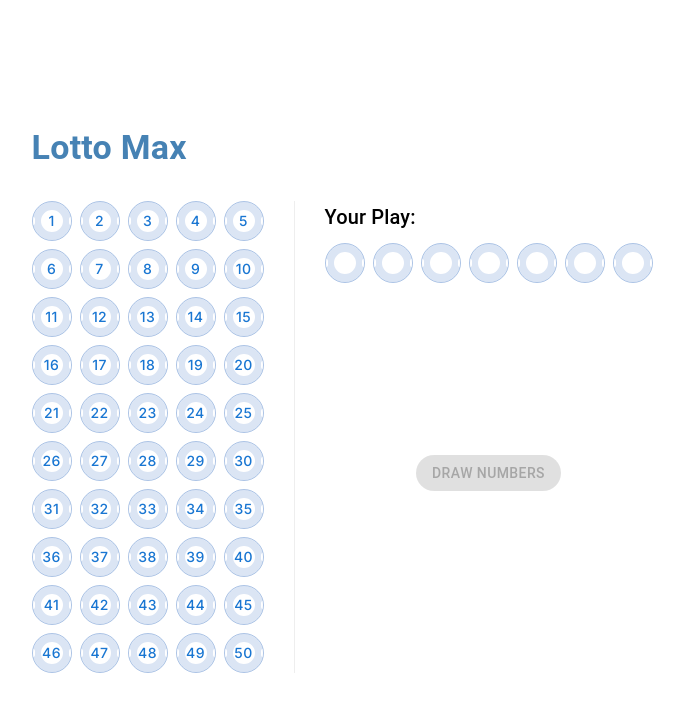
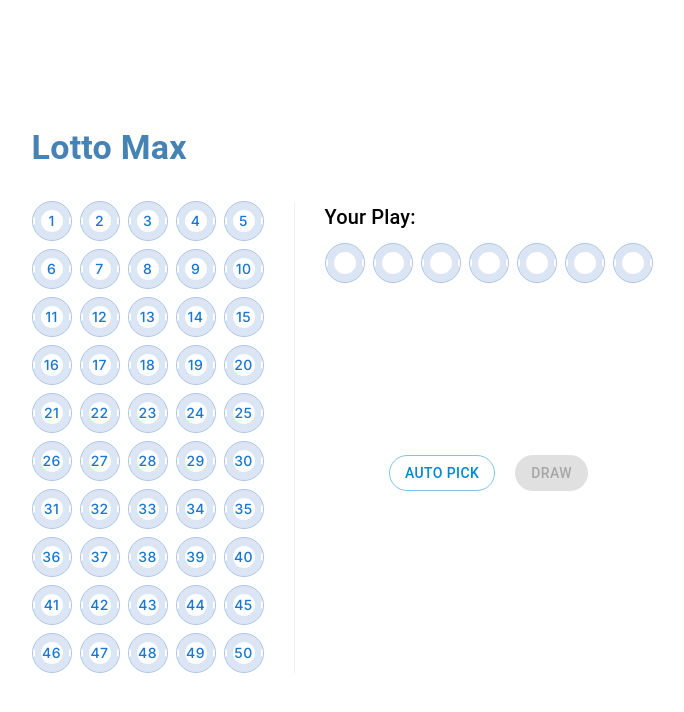
Before and after one commit to masoudmanson/lotto-max, a React (Vite) app: page / in a window 1280 px wide. Shown: the top 712 px of the page, without its empty margins (298-982 px from the left). Built offline with nearby package versions, Linux system fonts and the light colour scheme.

Commit message:
add auto pick

```diff
--- a/src/components/Draw/index.tsx
+++ b/src/components/Draw/index.tsx
@@ -3,7 +3,7 @@
 import { StyledButton, StyledContainer, StyledWrapper } from "./style";
 import { RootState } from "../../store/store";
 import { Typography } from "@mui/material";
-import { draw } from "../../store/selectionSlice";
+import { draw, autoPick } from "../../store/selectionSlice";
 
 const Draw: React.FC = () => {
     const dispatch = useDispatch();
@@ -32,6 +32,16 @@
         </>
     ) : (
         <StyledWrapper>
+            { !selected.length ? <StyledButton
+                color="info"
+                disableElevation
+                disableRipple
+                onClick={handleAutoPick}
+                variant="outlined"
+            >
+                Auto Pick
+            </StyledButton> : null }
+
             <StyledButton
                 color="info"
                 disableElevation
@@ -40,7 +50,7 @@
                 variant="contained"
                 disabled={selected.length < total}
             >
-                Draw Numbers
+                Draw
             </StyledButton>
         </StyledWrapper>
     );
@@ -48,6 +58,10 @@
     function handleDraw() {
         dispatch(draw());
     }
+
+    function handleAutoPick() {
+        dispatch(autoPick());
+    }
 };
 
 export default Draw;
--- a/src/components/Draw/style.ts
+++ b/src/components/Draw/style.ts
@@ -21,4 +21,5 @@
 
 export const StyledButton = styled(Button)`
     border-radius: 40px;
+    margin: 10px;
 `;
--- a/src/store/selectionSlice.ts
+++ b/src/store/selectionSlice.ts
@@ -36,6 +36,15 @@
         }
       }
     },
+    autoPick: (state) => {
+      while(state.selected.length < state.total) {
+        const randomNumber = Math.floor(Math.random() * 50);
+
+        if(!state.selected.includes(randomNumber)) {
+          state.selected.push(randomNumber);
+        }
+      }
+    },
     reset: (state) => {
       state.selected = [];
       state.winning = [];
@@ -44,6 +53,6 @@
 });
 
 // Action creators are generated for each case reducer function
-export const { select, deselect, draw, reset } = selectionSlice.actions;
+export const { autoPick, select, deselect, draw, reset } = selectionSlice.actions;
 
 export default selectionSlice.reducer;
```
